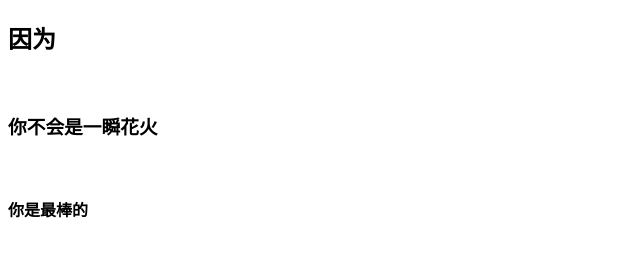
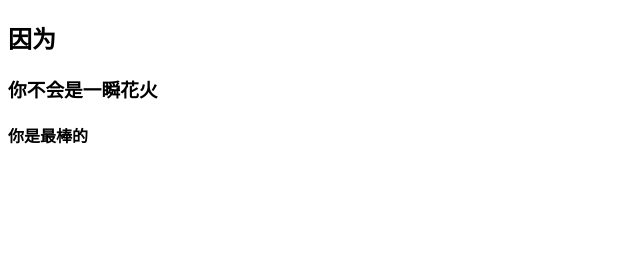
Before and after one commit to xsranOwn/xsranown.github.io, a plain HTML site: page index.html in a window 1280 px wide. Shown: the whole page, without its empty margins (0-640 px from the left). Drawn offline with Linux system fonts and the light colour scheme.

Commit message:
Update index.html

```diff
--- a/index.html
+++ b/index.html
@@ -5,8 +5,8 @@
 <meta name="viewport" content="width=device-width, initial-scale=1.0, maximum-scale=1.0, minimum-scale=1.0, user-scalable=no">
 </head>
 <body>
-<h2>因为</h2><br />
-<h3>你不会是一瞬花火</h3><br />
+<h2>因为</h2>
+<h3>你不会是一瞬花火</h3>
 <h4>你是最棒的</h4>
 </body>
 </html>
```
